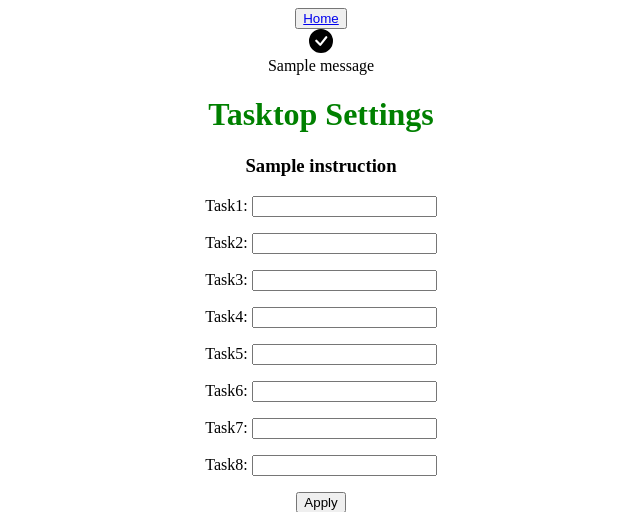
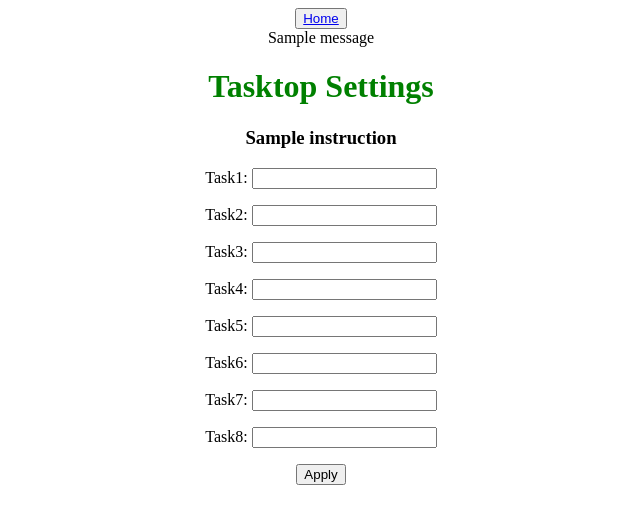
Before and after one commit to karlsheng99/Senior-Design, a Django app: template playground/templates/settings.html in a window 1280 px wide. Shown: the top 512 px of the page, without its empty margins (319-959 px from the left). Run offline with Django 3.2, Linux system fonts and the light colour scheme; tables that the repository leaves empty hold one stand-in row (values such as "Sample post"); the template is opened without the code that fills it: values that come from a table or form of the project are taken from there, most other values are stand-ins (such as "Sample title", 1, 10 or a date in 2020); one stand-in notice (Sample message) is shown; parts of the project's set-up code (start-up, migrations or seed data) failed here and were passed over.

Commit message:
updated settings

```diff
--- a/playground/templates/settings.html
+++ b/playground/templates/settings.html
@@ -22,17 +22,8 @@
 	</script>
 
 	{% for msg in messages %}
-		<svg xmlns="http://www.w3.org/2000/svg" style="display: none;">
-			<symbol id="check-circle-fill" fill="currentColor" viewBox="0 0 16 16">
-				<path d="M16 8A8 8 0 1 1 0 8a8 8 0 0 1 16 0zm-3.97-3.03a.75.75 0 0 0-1.08.022L7.477 9.417 5.384 7.323a.75.75 0 0 0-1.06 1.06L6.97 11.03a.75.75 0 0 0 1.079-.02l3.992-4.99a.75.75 0 0 0-.01-1.05z"/>
-			</symbol>
-		</svg>
-
-		<div class="alert alert-success d-flex align-items-center" id= "msg" role="alert">
-			<svg class="bi flex-shrink-0 me-2" width="24" height="24" role="img" aria-label="Success:"><use xlink:href="#check-circle-fill"/></svg>
-			<div>
+		<div class="alert alert-{{ message.tag }} m-2" id="msg" role="alert">
 			{{ msg }}
-			</div>
 		</div>
 	{% endfor %}
 
```
